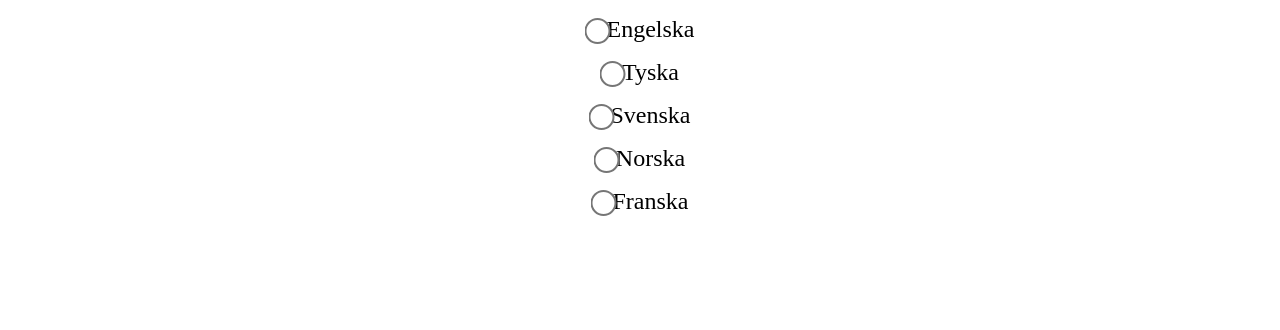
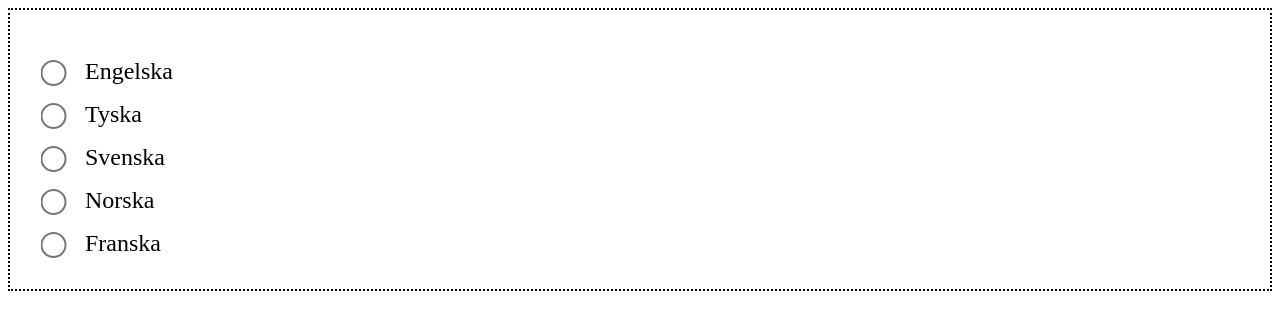
Before and after one commit to 93mcqmil/McQueen-Components, a React (Vite) app: page / in a window 1280 px wide. Shown: the top 330 px of the page. Built offline with nearby package versions, Linux system fonts and the light colour scheme.

Commit message:
Färdiga radiobuttons

```diff
--- a/src/RadioButton/RadioButton.css
+++ b/src/RadioButton/RadioButton.css
@@ -1,13 +1,21 @@
+.Radiobuttons {
+    border: 2px dotted black;
+    padding: 2rem;
+}
+
 .Radiobuttons label {
-    justify-content: center;
     font-size: x-large;
     display: flex;
     margin-top: 1rem;
+
+
 
 }
 
 input[type="radio"] {
     transform: scale(2);
+    margin-right: 25px;
+
 
 
 
```
